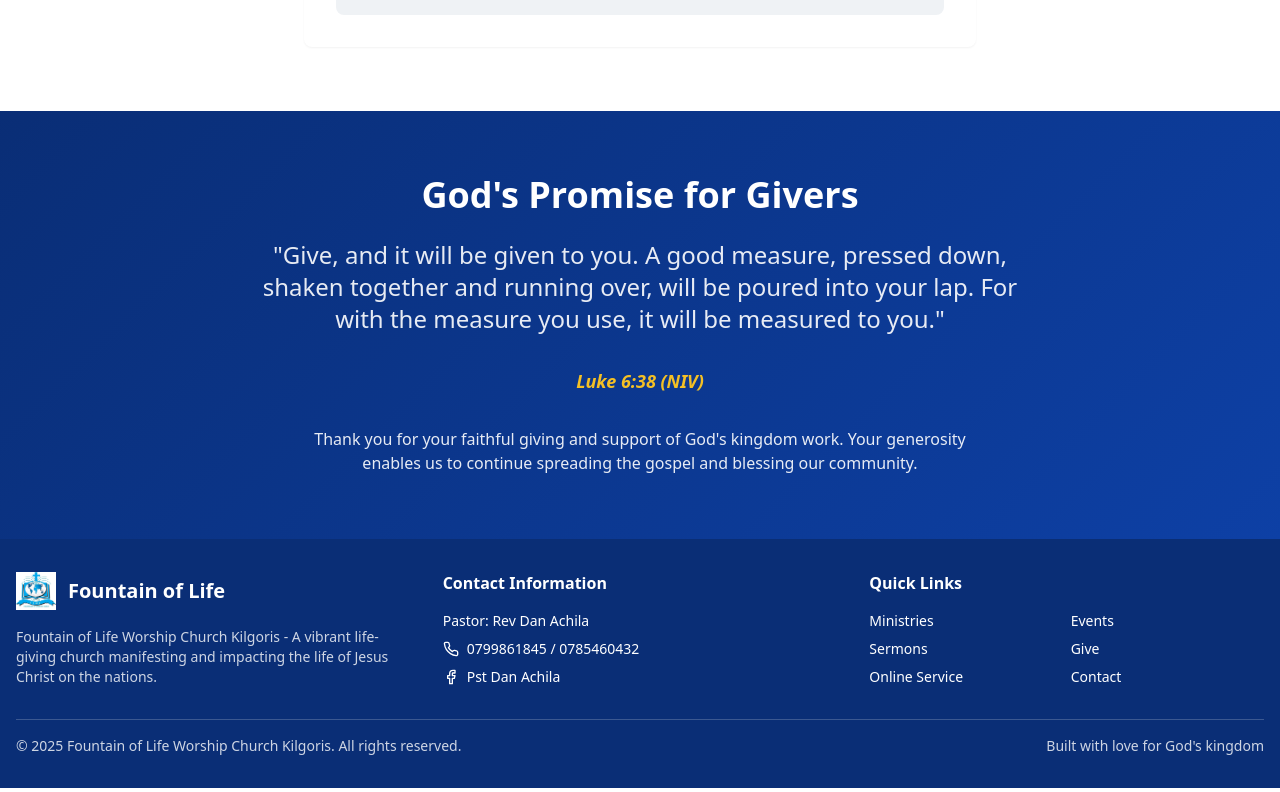
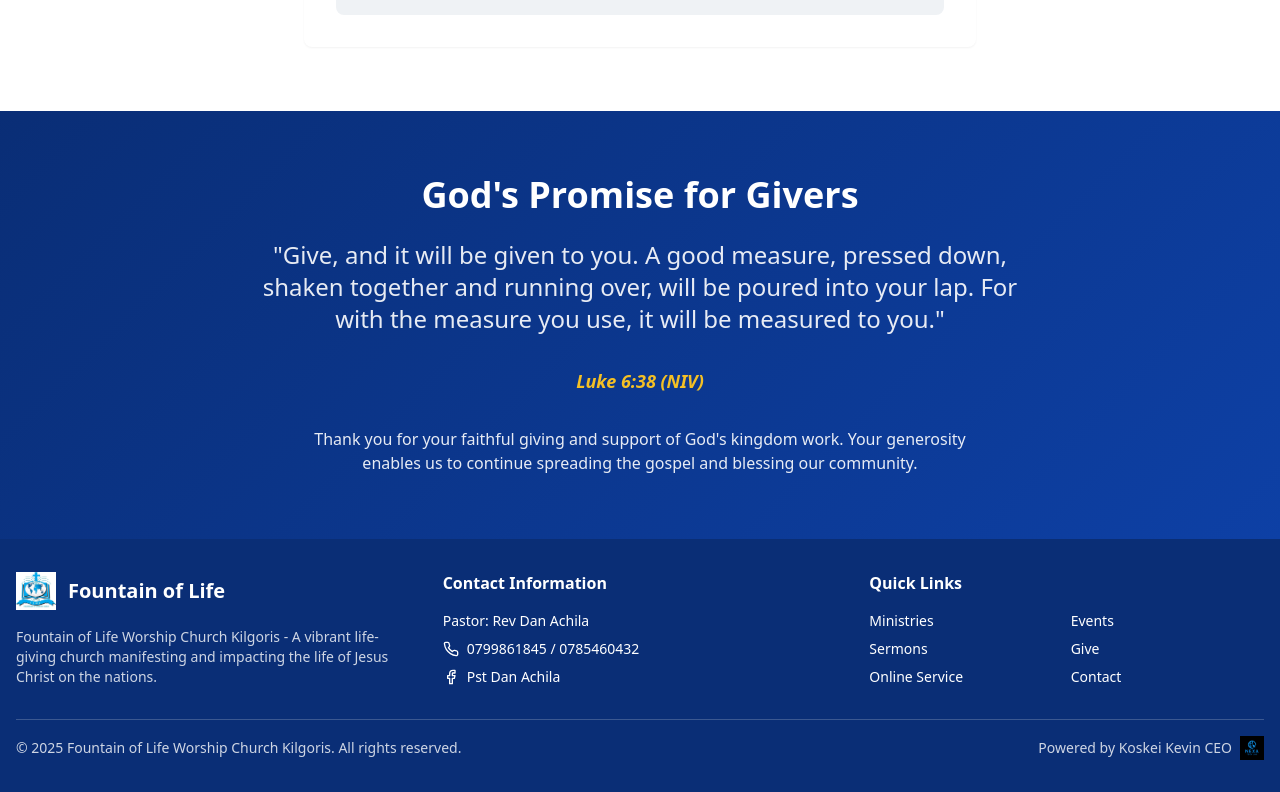
Before and after one commit to Kevoh-lema/blessed-online-church, a React (Vite) app: page /give in a window 1280 px wide. Shown: the part 2345-3137 px from the top of the page. Built offline with nearby package versions, Linux system fonts and the light colour scheme.

Commit message:
Add footer branding
Update footer with branding information and logo.

```diff
--- a/src/components/Layout.tsx
+++ b/src/components/Layout.tsx
@@ -151,7 +151,14 @@ const Layout = ({ children }: LayoutProps) => {
           <div className="border-t border-primary-foreground/20 mt-8 pt-4">
             <div className="flex flex-col md:flex-row justify-between items-center text-sm text-primary-foreground/80">
               <p>&copy; {new Date().getFullYear()} Fountain of Life Worship Church Kilgoris. All rights reserved.</p>
-              <p className="mt-2 md:mt-0">Built with love for God's kingdom</p>
+              <div className="flex items-center mt-2 md:mt-0">
+                <span className="mr-2">Powered by Koskei Kevin CEO</span>
+                <img
+                  src="/lovable-uploads/40223197-112e-4cbd-9519-04638aaa59de.png"
+                  alt="NEXA Tech Lab"
+                  className="h-6 w-6 object-contain"
+                />
+              </div>
             </div>
           </div>
         </div>
```
Also changed, not shown: public/lovable-uploads/40223197-112e-4cbd-9519-04638aaa59de.png (added).
